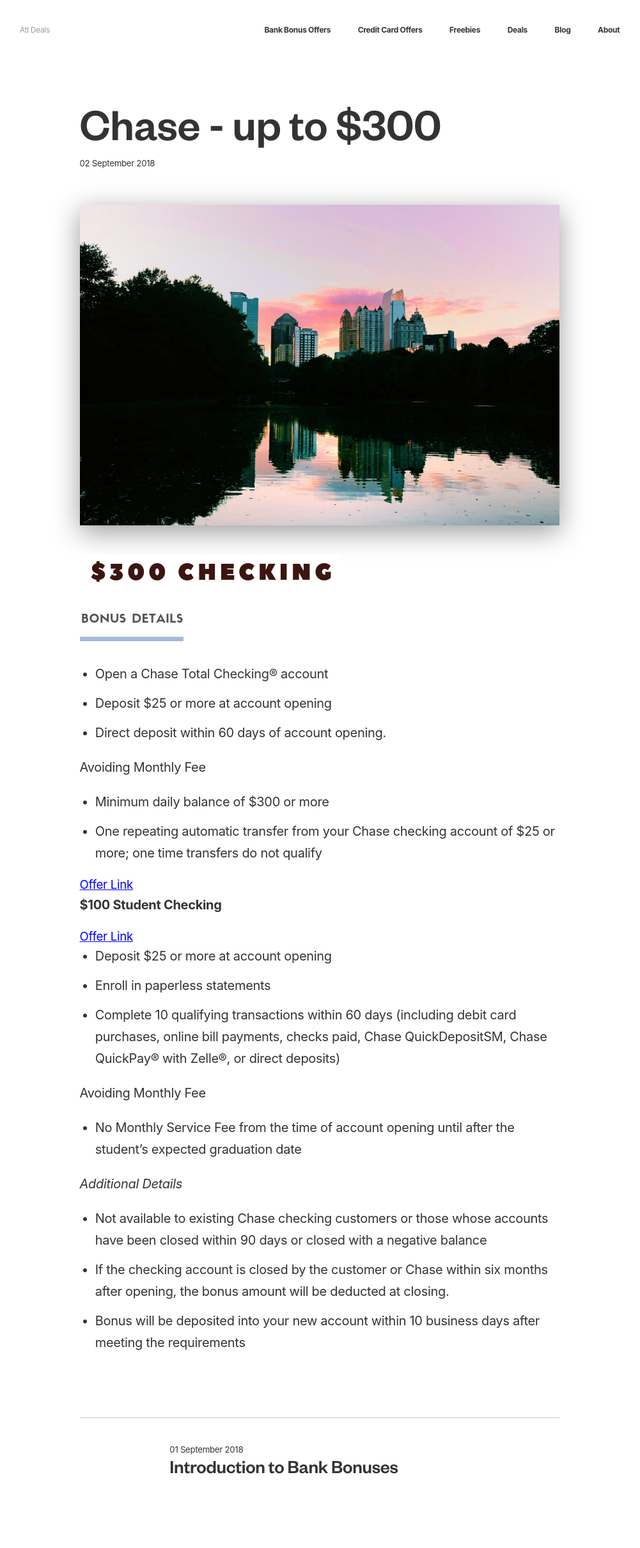
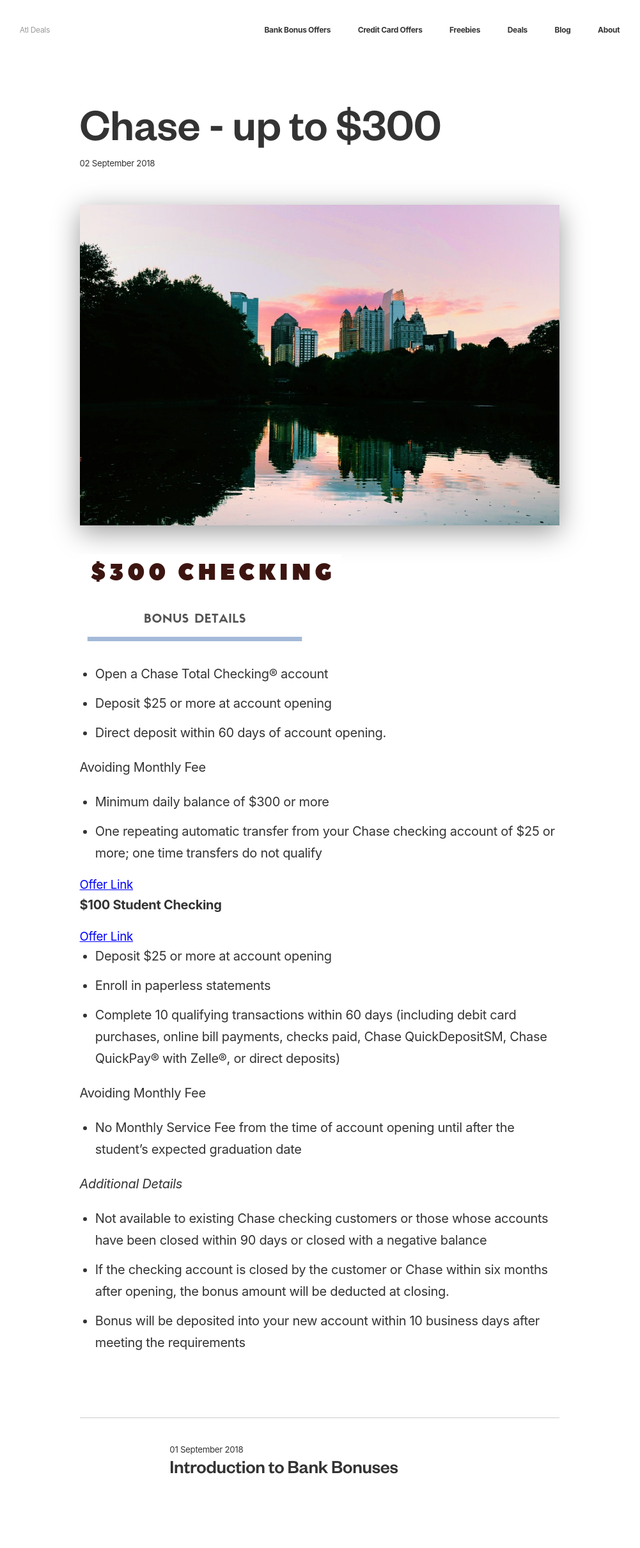
Before and after one commit to ohiosveryown/atldeals, a Jekyll site: the page built from _posts/2018-09-02-post-two.markdown, in a window 1280 px wide. Shown: the whole page at 64% size, without its empty margins (140-1141 px from the left). Built offline with Jekyll 4.4.1, drawn with Linux system fonts in a browser that asks for light colours.

Commit message:
Updated Post Two

```diff
--- a/_posts/2018-09-02-post-two.markdown
+++ b/_posts/2018-09-02-post-two.markdown
@@ -13,7 +13,7 @@
 
 ![$300 Checking.png](/uploads/$300%20Checking.png)
 
-![Bonus Details 2 (2) - Copy.png](/uploads/Bonus%20Details%202%20(2)%20-%20Copy.png)
+![Bonus Details 2 (2).png](/uploads/Bonus%20Details%202%20(2).png)
 * Open a Chase Total Checking® account
 * Deposit $25 or more at account opening
 * Direct deposit within 60 days of account opening.
```
